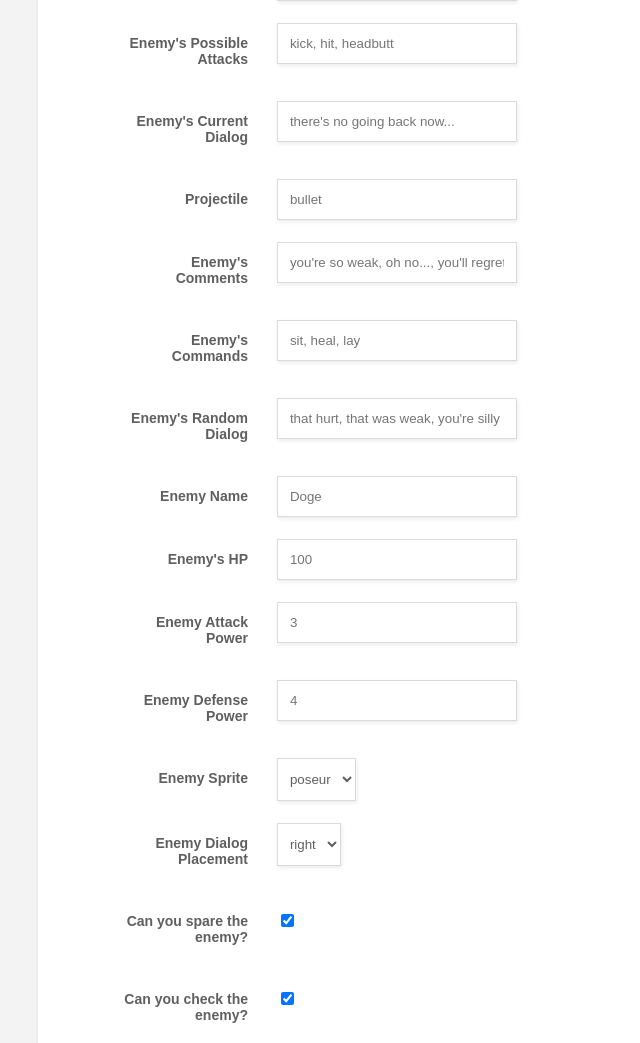
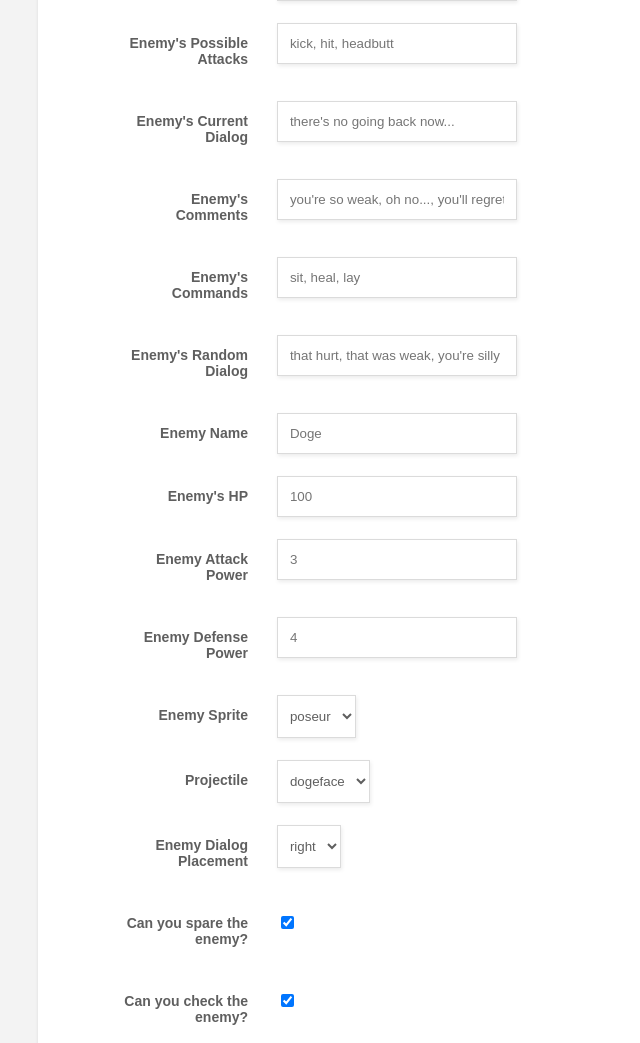
Before and after one commit to jamesalbert/UniModMaker, a Flask app: page / in a window 1280 px wide. Shown: the part 695-1738 px from the top of the page, without its empty margins (282-922 px from the left). Run offline with Flask 2, Linux system fonts and the light colour scheme; some libraries are stand-ins or nearby versions.

Commit message:
fos change

```diff
--- a/auto.py
+++ b/auto.py
@@ -8,7 +8,7 @@ conf.read('./conf.ini')
 
 environ['PATH'] += ':{}'.format(path.dirname(path.abspath(__file__)))
 driver = webdriver.Chrome()
-driver.get('http://localhost:5000')
+driver.get('http://159.203.223.117/')
 
 for label, content in conf.items("auto"):
     driver.find_element_by_name(label).send_keys(content)
--- a/templates/index.html
+++ b/templates/index.html
@@ -140,13 +140,6 @@
                 </label>
             </div>
 
-						<div class="form-row" title="name of the projectile the enemy will attack you with">
-                <label>
-                    <span>Projectile</span>
-                    <input type="text" name="projectile" placeholder="bullet">
-                </label>
-            </div>
-
 						<div class="form-row" title="some comments the enemy will say">
                 <label>
                     <span>Enemy's Comments</span>
@@ -201,6 +194,15 @@
                     <span>Enemy Sprite</span>
                     <select name="sprite">
                         <option>poseur</option>
+                    </select>
+                </label>
+            </div>
+
+						<div class="form-row" title="name of the projectile the enemy will attack you with">
+                <label>
+                    <span>Projectile</span>
+                    <select name="projectile">
+                        <option>dogeface</option>
                     </select>
                 </label>
             </div>
```
Also changed, not shown: resources/Sprites/dogeface.png (renamed from resources/Sprites/bullet.png).
